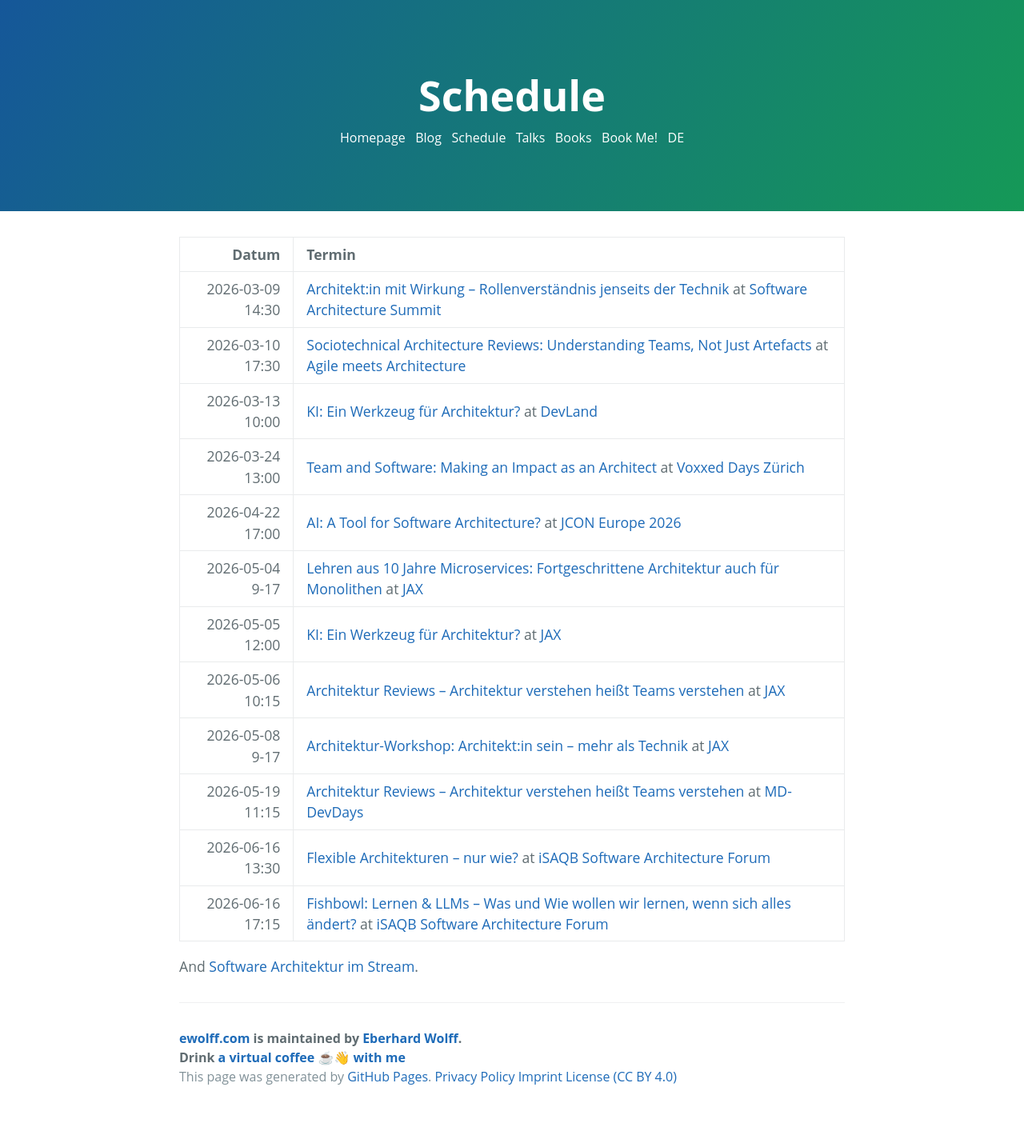
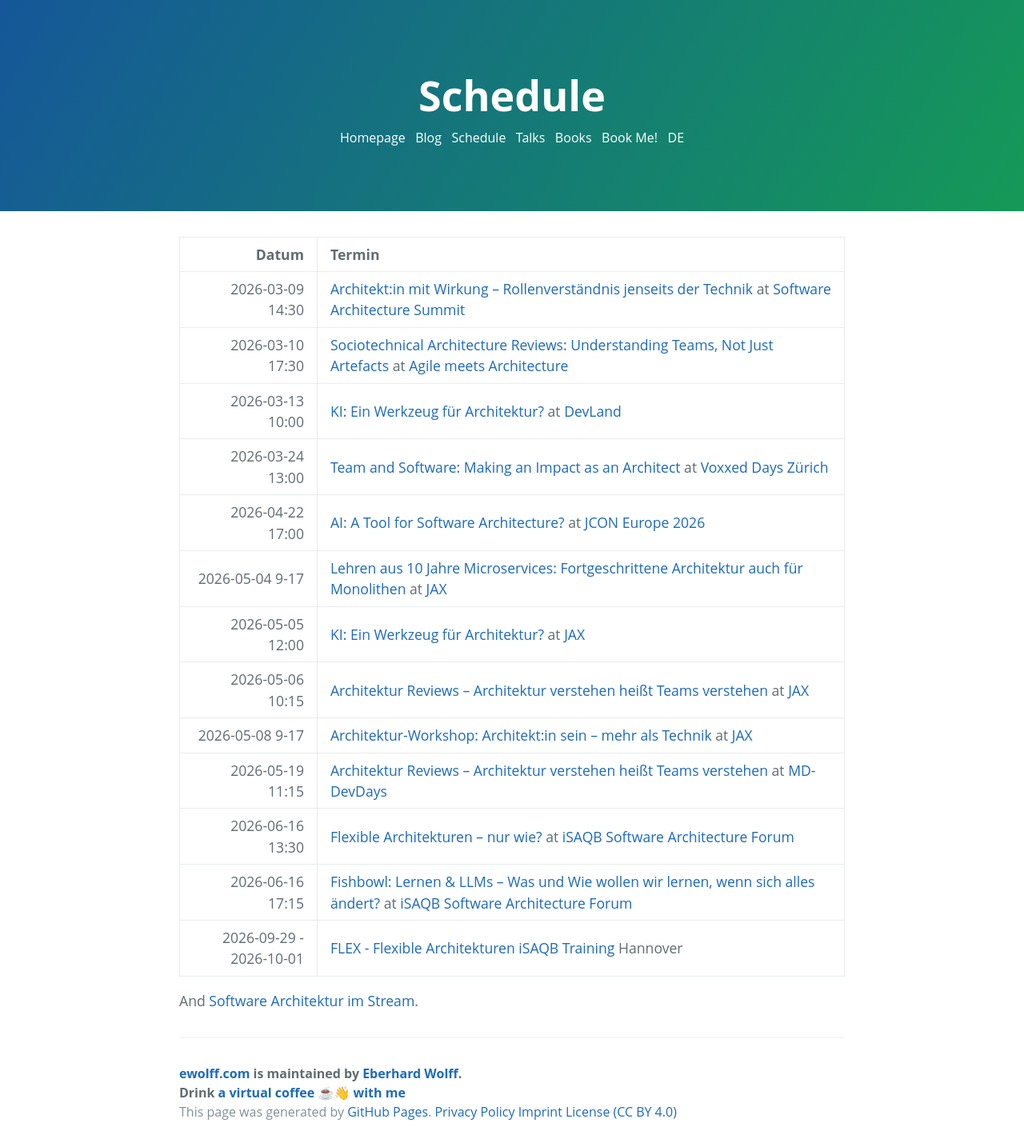
Before and after one commit to ewolff/ewolff.com, a Jekyll site: the page built from schedule.md, in a window 1280 px wide. Shown: the whole page at 80% size. Built offline with Jekyll 4.4.1, drawn with Linux system fonts in a browser that asks for light colours; our own code applies the rules of GitHub Pages for plain Markdown files; before the commit the page ends 1390 px from its top, so only the background shows below that.

Commit message:
FLEX training ergänzt

```diff
--- a/schedule.md
+++ b/schedule.md
@@ -16,5 +16,6 @@
 | 2026-05-19 11:15 | [Architektur Reviews – Architektur verstehen heißt Teams verstehen](https://www.md-devdays.de/act-details/1000817) at [MD-DevDays](https://www.md-devdays.de/) |
 | 2026-06-16 13:30 | [Flexible Architekturen – nur wie?](https://conferences.isaqb.org/software-architecture-forum/session/flexible-architekturen-nur-wie/) at [iSAQB Software Architecture Forum](https://conferences.isaqb.org/software-architecture-forum/) |
 | 2026-06-16 17:15 | [Fishbowl: Lernen & LLMs – Was und Wie wollen wir lernen, wenn sich alles ändert?](https://conferences.isaqb.org/software-architecture-forum/session/fish-bowl/) at [iSAQB Software Architecture Forum](https://conferences.isaqb.org/software-architecture-forum/) |
+|  2026-09-29 - 2026-10-01 | [FLEX - Flexible Architekturen iSAQB Training](https://www.socreatory.com/de/trainings/flex) Hannover                                              |
 
 And [Software Architektur im Stream](https://software-architektur.tv/).
```
Also changed, not shown: termine.md (+1 -0 lines), Gemfile.lock.
